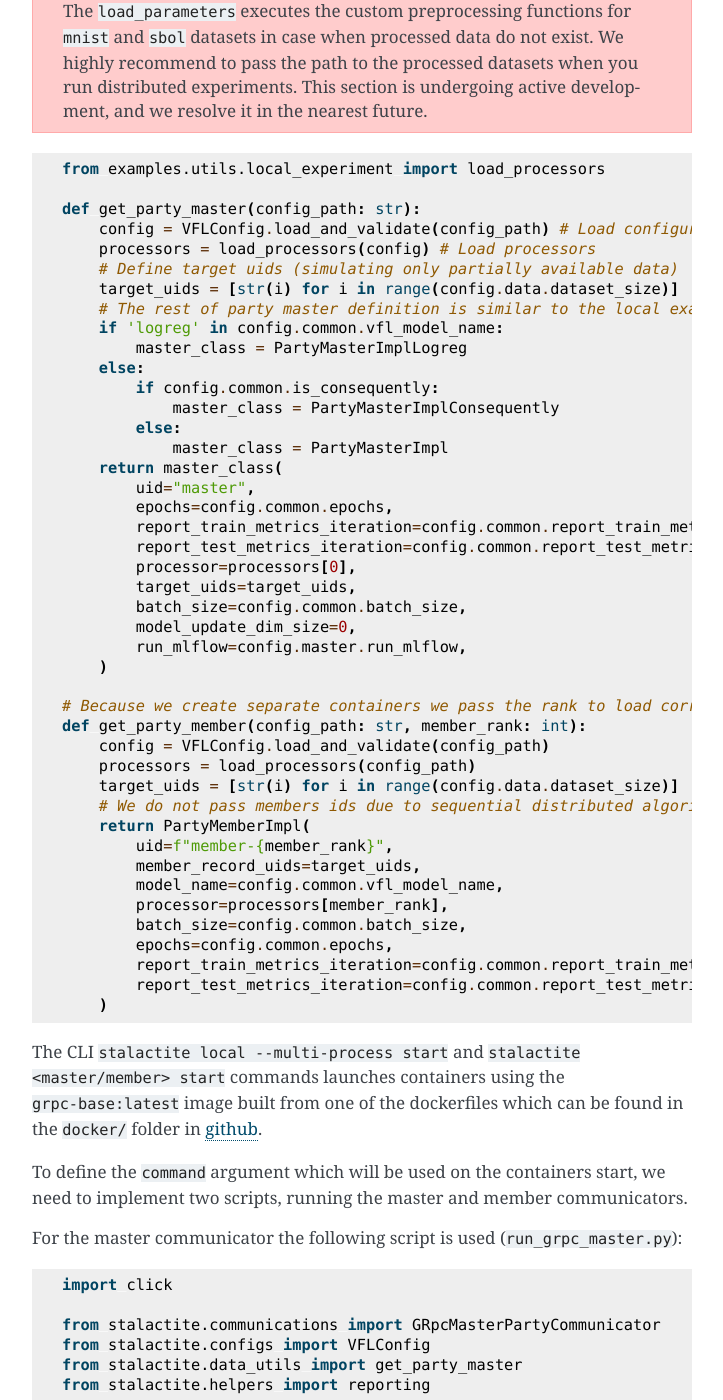
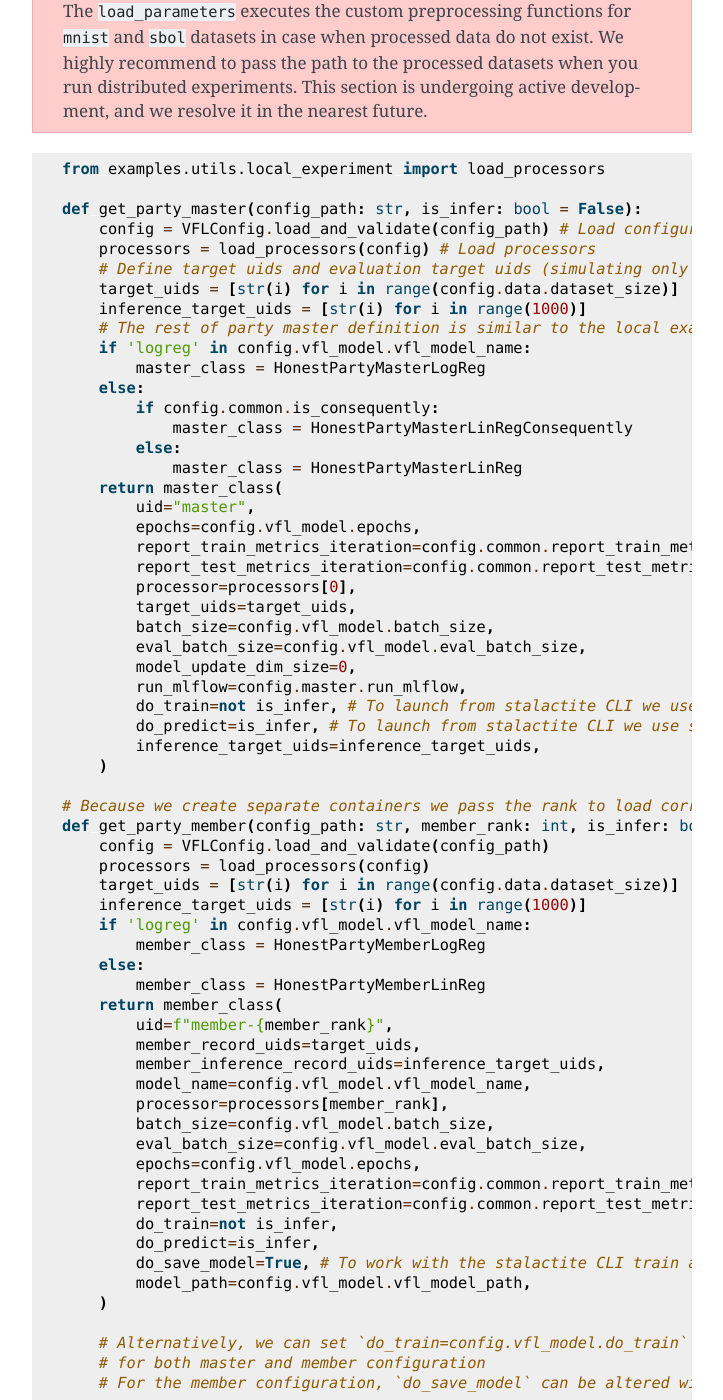
Before and after one commit to sb-ai-lab/Stalactite, a Sphinx documentation site: the page built from docs/tutorials/distr_communicator_tutorial.rst, in a window 1280 px wide and 1400 px high, scrolled down 686 px. Shown: the whole window, without its empty margins (388-1111 px from the left). Built offline with Sphinx 7.4.7, drawn with Linux system fonts in a browser that asks for light colours; some of the changed text lies outside the part shown.

Commit message:
Fix docs

```diff
--- a/docs/tutorials/distr_communicator_tutorial.rst
+++ b/docs/tutorials/distr_communicator_tutorial.rst
@@ -28,47 +28,67 @@
 
     from examples.utils.local_experiment import load_processors
 
-    def get_party_master(config_path: str):
+    def get_party_master(config_path: str, is_infer: bool = False):
         config = VFLConfig.load_and_validate(config_path) # Load configuration file
         processors = load_processors(config) # Load processors
-        # Define target uids (simulating only partially available data)
+        # Define target uids and evaluation target uids (simulating only partially available data)
         target_uids = [str(i) for i in range(config.data.dataset_size)]
+        inference_target_uids = [str(i) for i in range(1000)]
         # The rest of party master definition is similar to the local example
-        if 'logreg' in config.common.vfl_model_name:
-            master_class = PartyMasterImplLogreg
+        if 'logreg' in config.vfl_model.vfl_model_name:
+            master_class = HonestPartyMasterLogReg
         else:
             if config.common.is_consequently:
-                master_class = PartyMasterImplConsequently
+                master_class = HonestPartyMasterLinRegConsequently
             else:
-                master_class = PartyMasterImpl
+                master_class = HonestPartyMasterLinReg
         return master_class(
             uid="master",
-            epochs=config.common.epochs,
+            epochs=config.vfl_model.epochs,
             report_train_metrics_iteration=config.common.report_train_metrics_iteration,
             report_test_metrics_iteration=config.common.report_test_metrics_iteration,
             processor=processors[0],
             target_uids=target_uids,
-            batch_size=config.common.batch_size,
+            batch_size=config.vfl_model.batch_size,
+            eval_batch_size=config.vfl_model.eval_batch_size,
             model_update_dim_size=0,
             run_mlflow=config.master.run_mlflow,
+            do_train=not is_infer, # To launch from stalactite CLI we use separate commands for training and inference
+            do_predict=is_infer, # To launch from stalactite CLI we use separate commands for training and inference
+            inference_target_uids=inference_target_uids,
         )
 
     # Because we create separate containers we pass the rank to load correct processors
-    def get_party_member(config_path: str, member_rank: int):
+    def get_party_member(config_path: str, member_rank: int, is_infer: bool = False):
         config = VFLConfig.load_and_validate(config_path)
-        processors = load_processors(config_path)
+        processors = load_processors(config)
         target_uids = [str(i) for i in range(config.data.dataset_size)]
-        # We do not pass members ids due to sequential distributed algorithm cannot be used
-        return PartyMemberImpl(
+        inference_target_uids = [str(i) for i in range(1000)]
+        if 'logreg' in config.vfl_model.vfl_model_name:
+            member_class = HonestPartyMemberLogReg
+        else:
+            member_class = HonestPartyMemberLinReg
+        return member_class(
             uid=f"member-{member_rank}",
             member_record_uids=target_uids,
-            model_name=config.common.vfl_model_name,
+            member_inference_record_uids=inference_target_uids,
+            model_name=config.vfl_model.vfl_model_name,
             processor=processors[member_rank],
-            batch_size=config.common.batch_size,
-            epochs=config.common.epochs,
+            batch_size=config.vfl_model.batch_size,
+            eval_batch_size=config.vfl_model.eval_batch_size,
+            epochs=config.vfl_model.epochs,
             report_train_metrics_iteration=config.common.report_train_metrics_iteration,
             report_test_metrics_iteration=config.common.report_test_metrics_iteration,
+            do_train=not is_infer,
+            do_predict=is_infer,
+            do_save_model=True, # To work with the stalactite CLI train and predict we always save the model
+            model_path=config.vfl_model.vfl_model_path,
         )
+
+        # Alternatively, we can set `do_train=config.vfl_model.do_train` and `do_predict=config.vfl_model.do_predict`
+        # for both master and member configuration
+        # For the member configuration, `do_save_model` can be altered with: `config.vfl_model.do_save_model`
+
 
 The CLI ``stalactite local --multi-process start`` and ``stalactite <master/member> start`` commands launches containers
 using the ``grpc-base:latest`` image built from one of the dockerfiles which can be found in the ``docker/`` folder in
@@ -92,7 +112,14 @@
 
     @click.command()
     @click.option("--config-path", type=str, default="../configs/config.yml")
-    def main(config_path):
+    @click.option(
+        "--infer",
+        is_flag=True,
+        show_default=True,
+        default=False,
+        help="Run in an inference mode.",
+    )
+    def main(config_path, infer):
         # Same to the local experiment load the configuration into the VFLConfig Pydantic model
         config = VFLConfig.load_and_validate(config_path)
 
@@ -100,7 +127,7 @@
         with reporting(config):
             # In the GRpcMasterPartyCommunicator several keyword arguments appear, mostly required for the gRPC server start
             comm = GRpcMasterPartyCommunicator(
-                participant=get_party_master(config_path),
+                participant=get_party_master(config_path, is_infer=infer),
                 world_size=config.common.world_size,
                 port=config.grpc_server.port,
                 host=config.grpc_server.host,
@@ -136,7 +163,14 @@
 
     @click.command()
     @click.option("--config-path", type=str, default="../configs/config.yml")
-    def main(config_path):
+    @click.option(
+        "--infer",
+        is_flag=True,
+        show_default=True,
+        default=False,
+        help="Run in an inference mode.",
+    )
+    def main(config_path, infer):
         # Due to the metrics and parameters are logged from the master, we do not need to start the mlflow
         # experiment here
 
@@ -153,7 +187,7 @@
         # Again, GRpcMemberPartyCommunicator requires additional keyword args to act as the gRPC client to the
         # server on master
         comm = GRpcMemberPartyCommunicator(
-            participant=get_party_member(config_path, member_rank),
+            participant=get_party_member(config_path, member_rank, is_infer=infer),
             master_host=grpc_host,
             master_port=config.grpc_server.port,
             max_message_size=config.grpc_server.max_message_size,
```
Also changed, not shown: docs/stalactite.ml.arbitered.rst (added, +13 -0 lines), docs/stalactite.ml.honest.linear_regression.rst (added, +21 -0 lines), docs/stalactite.ml.honest.logistic_regression.rst (added, +21 -0 lines), docs/stalactite.ml.honest.rst (added, +22 -0 lines), docs/stalactite.ml.rst (added, +19 -0 lines), docs/stalactite.rst (+3 -17 lines), docs/tutorials/configuration_file_tutorial.rst (+7 -2 lines), docs/tutorials/local_communicator_tutorial.rst (+35 -15 lines).
